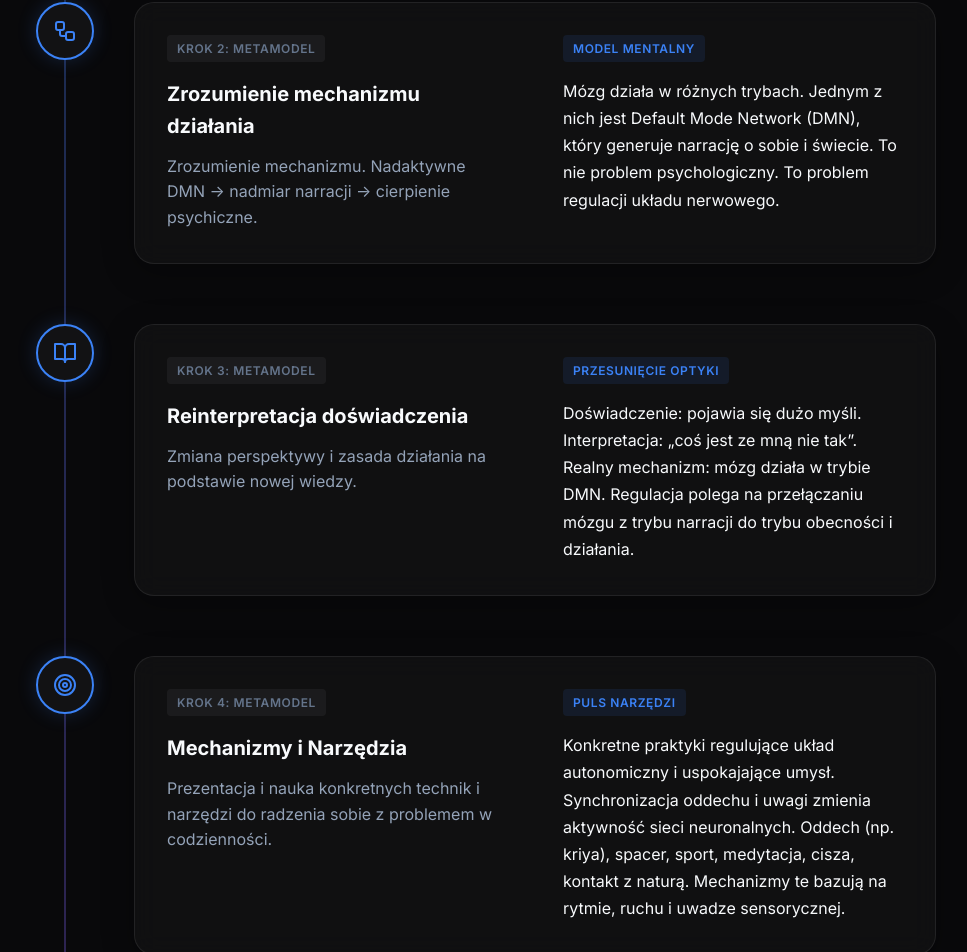
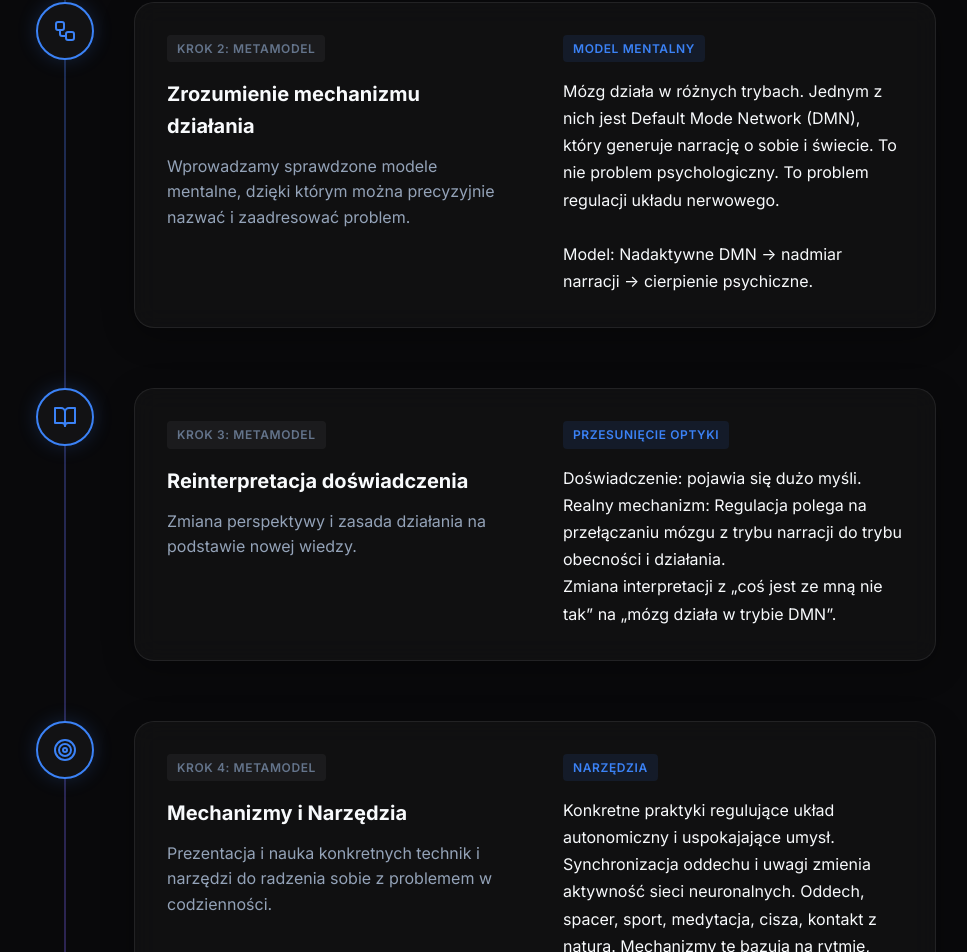
Before and after one commit to DahanDaniel/kursy-orientacji-zyciowej, a React (Vite) app: page /how-it-works in a window 1280 px wide. Shown: the part 793-1745 px from the top of the page, without its empty margins (154-1121 px from the left). Built offline with nearby package versions, Linux system fonts and the light colour scheme.

Commit message:
style: final copy adjustments to how it works methodology

```diff
--- a/src/pages/HowItWorksPage.jsx
+++ b/src/pages/HowItWorksPage.jsx
@@ -14,9 +14,15 @@ const HowItWorksPage = () => {
       id: 2,
       icon: <Workflow />,
       element: "Zrozumienie mechanizmu działania",
-      purpose: "Zrozumienie mechanizmu. Nadaktywne DMN → nadmiar narracji → cierpienie psychiczne.",
+      purpose: "Wprowadzamy sprawdzone modele mentalne, dzięki którym można precyzyjnie nazwać i zaadresować problem.",
       exampleTitle: "Model Mentalny",
-      exampleText: "Mózg działa w różnych trybach. Jednym z nich jest Default Mode Network (DMN), który generuje narrację o sobie i świecie. To nie problem psychologiczny. To problem regulacji układu nerwowego."
+      exampleText: (
+        <>
+          Mózg działa w różnych trybach. Jednym z nich jest Default Mode Network (DMN), który generuje narrację o sobie i świecie. To nie problem psychologiczny. To problem regulacji układu nerwowego.
+          <br /><br />
+          Model: Nadaktywne DMN → nadmiar narracji → cierpienie psychiczne.
+        </>
+      )
     },
     {
       id: 3,
@@ -24,15 +30,21 @@ const HowItWorksPage = () => {
       element: "Reinterpretacja doświadczenia",
       purpose: "Zmiana perspektywy i zasada działania na podstawie nowej wiedzy.",
       exampleTitle: "Przesunięcie optyki",
-      exampleText: "Doświadczenie: pojawia się dużo myśli. Interpretacja: „coś jest ze mną nie tak”. Realny mechanizm: mózg działa w trybie DMN. Regulacja polega na przełączaniu mózgu z trybu narracji do trybu obecności i działania."
+      exampleText: (
+        <>
+          Doświadczenie: pojawia się dużo myśli.<br />
+          Realny mechanizm: Regulacja polega na przełączaniu mózgu z trybu narracji do trybu obecności i działania.<br />
+          Zmiana interpretacji z „coś jest ze mną nie tak” na „mózg działa w trybie DMN”.
+        </>
+      )
     },
     {
       id: 4,
       icon: <Target />,
       element: "Mechanizmy i Narzędzia",
       purpose: "Prezentacja i nauka konkretnych technik i narzędzi do radzenia sobie z problemem w codzienności.",
-      exampleTitle: "Puls narzędzi",
-      exampleText: "Konkretne praktyki regulujące układ autonomiczny i uspokajające umysł. Synchronizacja oddechu i uwagi zmienia aktywność sieci neuronalnych. Oddech (np. kriya), spacer, sport, medytacja, cisza, kontakt z naturą. Mechanizmy te bazują na rytmie, ruchu i uwadze sensorycznej."
+      exampleTitle: "Narzędzia",
+      exampleText: "Konkretne praktyki regulujące układ autonomiczny i uspokajające umysł. Synchronizacja oddechu i uwagi zmienia aktywność sieci neuronalnych. Oddech, spacer, sport, medytacja, cisza, kontakt z naturą. Mechanizmy te bazują na rytmie, ruchu i uwadze sensorycznej."
     },
     {
       id: 5,
```
